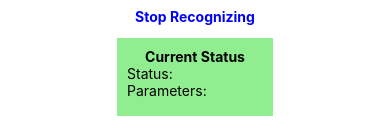
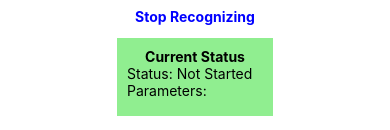
Before and after one commit to MNandor/voice-inventory, a React Native app: screen / in a window 390 px wide. Shown: the part 340-470 px from the top of the page. Built offline with nearby package versions, Linux system fonts and the light colour scheme.

Commit message:
support status reporting

```diff
--- a/App.tsx
+++ b/App.tsx
@@ -15,21 +15,22 @@ type State = {
   status: string;
   results: string[];
   partialResults: string[];
+  language: string
 };
 
 class VoiceTest extends Component<Props, State> {
   state = {
     error: '',
-    status: '',
+    status: 'Not Started',
     results: [],
     partialResults: [],
+    language: "en-US"
   };
 
   constructor(props: Props) {
     super(props);
     Voice.onSpeechResults = this.onSpeechResults;
     Voice.onSpeechPartialResults = this.onSpeechPartialResults;
-
   }
 
   onSpeechResults = (e: SpeechResultsEvent) => {
@@ -52,13 +53,12 @@ class VoiceTest extends Component<Props, State> {
   _startRecognizing = async () => {
     this.setState({
       error: '',
-      status: '',
-      results: [],
+      status: 'Waiting',
       partialResults: [],
     });
 
     try {
-      await Voice.start('en-US');
+      await Voice.start(this.state.language);
     } catch (e) {
       console.error(e);
     }
@@ -110,7 +110,7 @@ class VoiceTest extends Component<Props, State> {
 
         <View style={{...styles.box, backgroundColor: 'lightgreen'}}>
           <Text style={styles.boxTitle}>Current Status</Text>
-          <Text>Status: </Text>
+          <Text>Status: {this.state.status}</Text>
           <Text>Parameters: </Text>
         </View>
 
```
